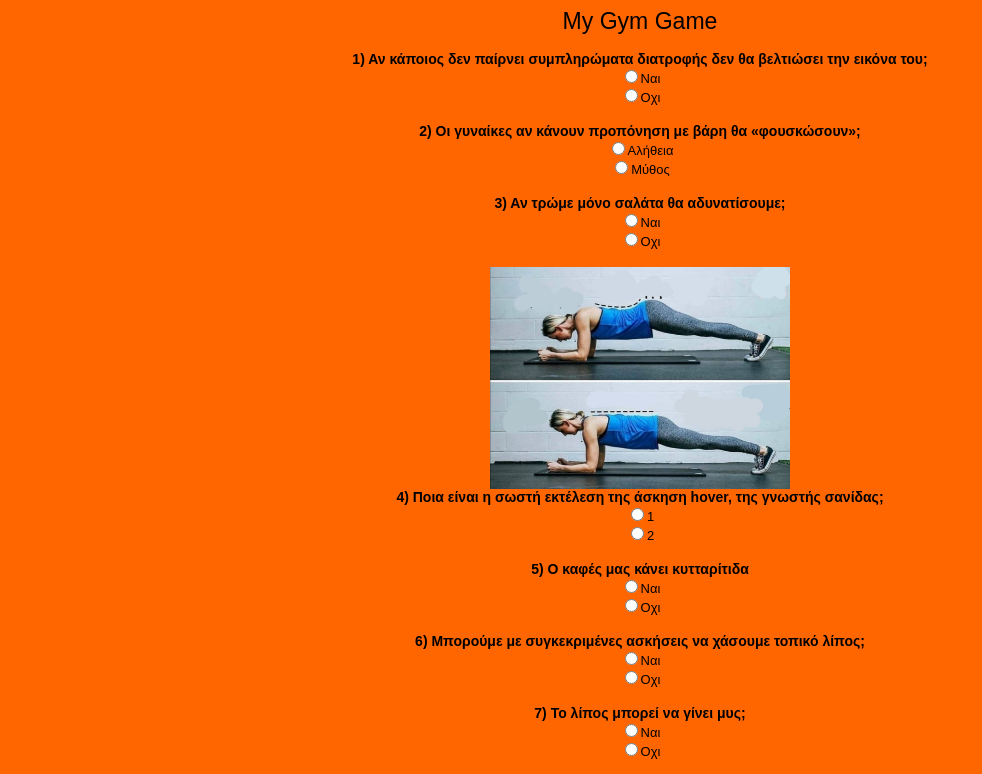
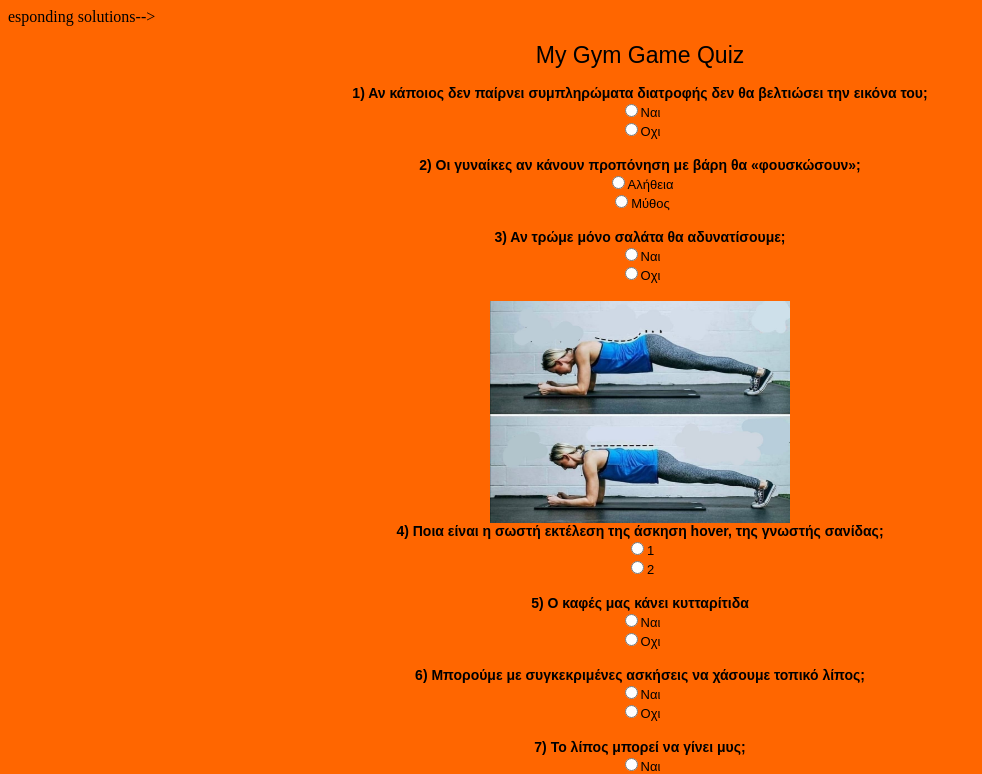
Before and after one commit to MyGymGame/MyGymGame.github.io, a plain HTML site: page index.htm in a window 1280 px wide. Shown: the top 774 px of the page, without its empty margins (0-982 px from the left). Drawn offline with Linux system fonts and the light colour scheme.

Commit message:
Update index.htm

```diff
--- a/index.htm
+++ b/index.htm
@@ -15,6 +15,7 @@ font:normal 13px Arial;
 
 <script src="quizconfig.js">
 </script>
+
 <script>
 
 
@@ -23,24 +24,17 @@ var actualchoices=new Array()
 document.cookie="ready=yes"
 </script>
 
-
 </head>
 
 <body bgcolor="#ff6600">
 
-<!--Comments on configuring quiz script-->
-<!--Change the questions below any way you want, but make note of the following:-->
-<!--1) Perserve the <FORM> tags -->
-<!--2a) Inside each radio button, use the VALUE attribute to denote each question's choices: "a", "b", "c" etc.-->
-<!--2b) Inside each radio button, use the NAME attribute to denote which question the button belongs to ("question1", "question2" etc-->
-<!--3) Script supports unlmited # of questions. Be sure to edit .js file to enter corresponding solutions-->
+esponding solutions-->
 
 <p align="center">
 
 <form method="POST" name="myquiz">
 <center>
-<font face="Arial"><big><big>My Gym Game</big></big></font></p>
-
+<font face="Arial"><big><big>My Gym Game Quiz</big></big></font></p>
 <center>
 <div class="qheader">
 1) Αν κάποιος δεν παίρνει συμπληρώματα διατροφής δεν θα βελτιώσει την εικόνα του;</div>
@@ -48,6 +42,7 @@ document.cookie="ready=yes"
 <input type="radio" value="a" name="question1">Ναι<br>
 <input type="radio" value="b" name="question1">Οχι<br>
 </div>
+
 
 <br>
 
@@ -83,6 +78,7 @@ document.cookie="ready=yes"
 <input type="radio" value="b" name="question4">2<br>
 
 </div>
+
 <br>
 
 <div class="qheader">
@@ -92,6 +88,7 @@ document.cookie="ready=yes"
 <input type="radio" value="b" name="question5">Οχι<br>
 
 </div>
+
 <br>
 
 <div class="qheader">
@@ -112,6 +109,7 @@ document.cookie="ready=yes"
 
 </div>
 
+
 <br>
 
 <div class="qheader">
@@ -122,7 +120,6 @@ document.cookie="ready=yes"
 <input type="radio" value="b" name="question8">Μύθος<br>
 
 </div>
-
 <br>
 
 <div class="qheader">
@@ -138,14 +135,15 @@ document.cookie="ready=yes"
 
 </div>
 
+
 <br>
 
 <div class="qheader">
 
 <div class="qselections">
-<input type="radio" value="a" name="question10"> <br>
-<input type="radio" value="b" name="question10"> <br>
-<input type="radio" value="c" name="question10"> <br>
+<input type="radio" value="a" name="question10"><br>
+<input type="radio" value="b" name="question10"><br>
+<input type="radio" value="c" name="question10"><br>
 </div>
 
 </form>
```
